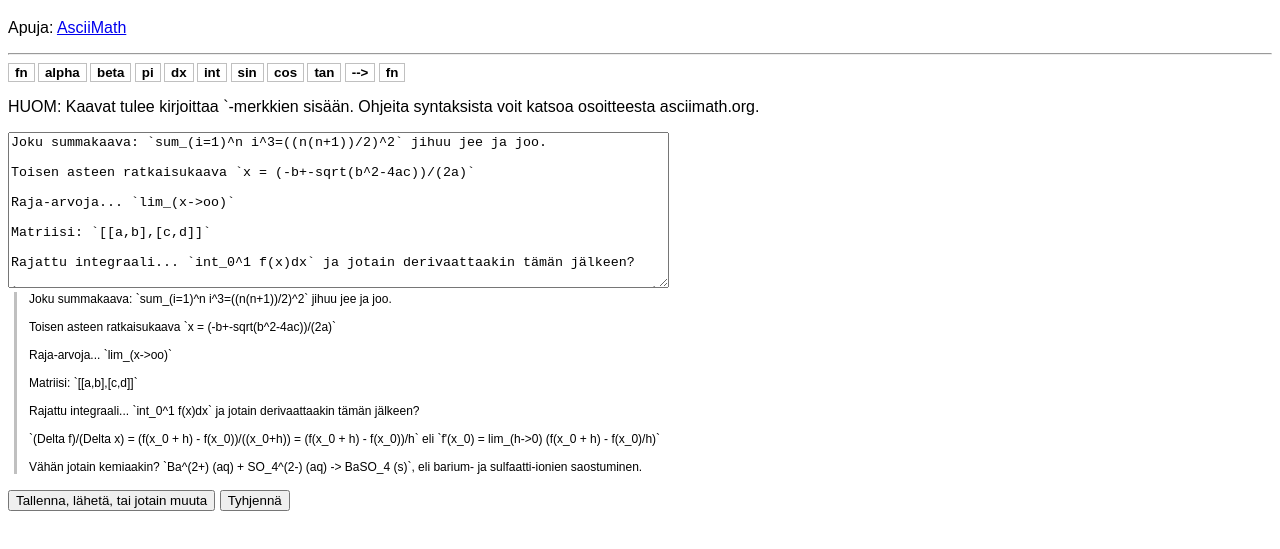
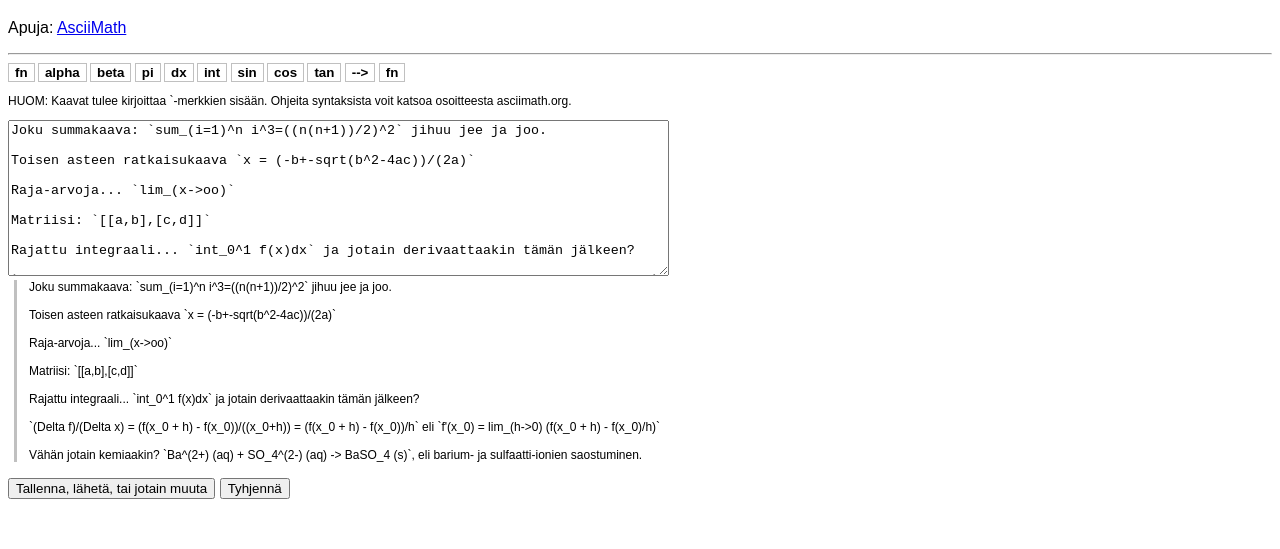
Before and after one commit to ypcs/matheditor, a plain HTML site: page index.html in a window 1280 px wide. Shown: the part 61-610 px from the top of the page. Drawn offline with nearby package versions, Linux system fonts and the light colour scheme; some packages are replaced by stand-ins of ours.

Commit message:
Add new styles.

```diff
--- a/styles.css
+++ b/styles.css
@@ -17,5 +17,7 @@ body {
   border-left: 3px solid #c0c0c0;
   min-height: 100px;
   font-size: 0.75em; }
+.matheditor .matheditor-help {
+  font-size: 0.75em; }
 
 /*# sourceMappingURL=styles.css.map */
```
